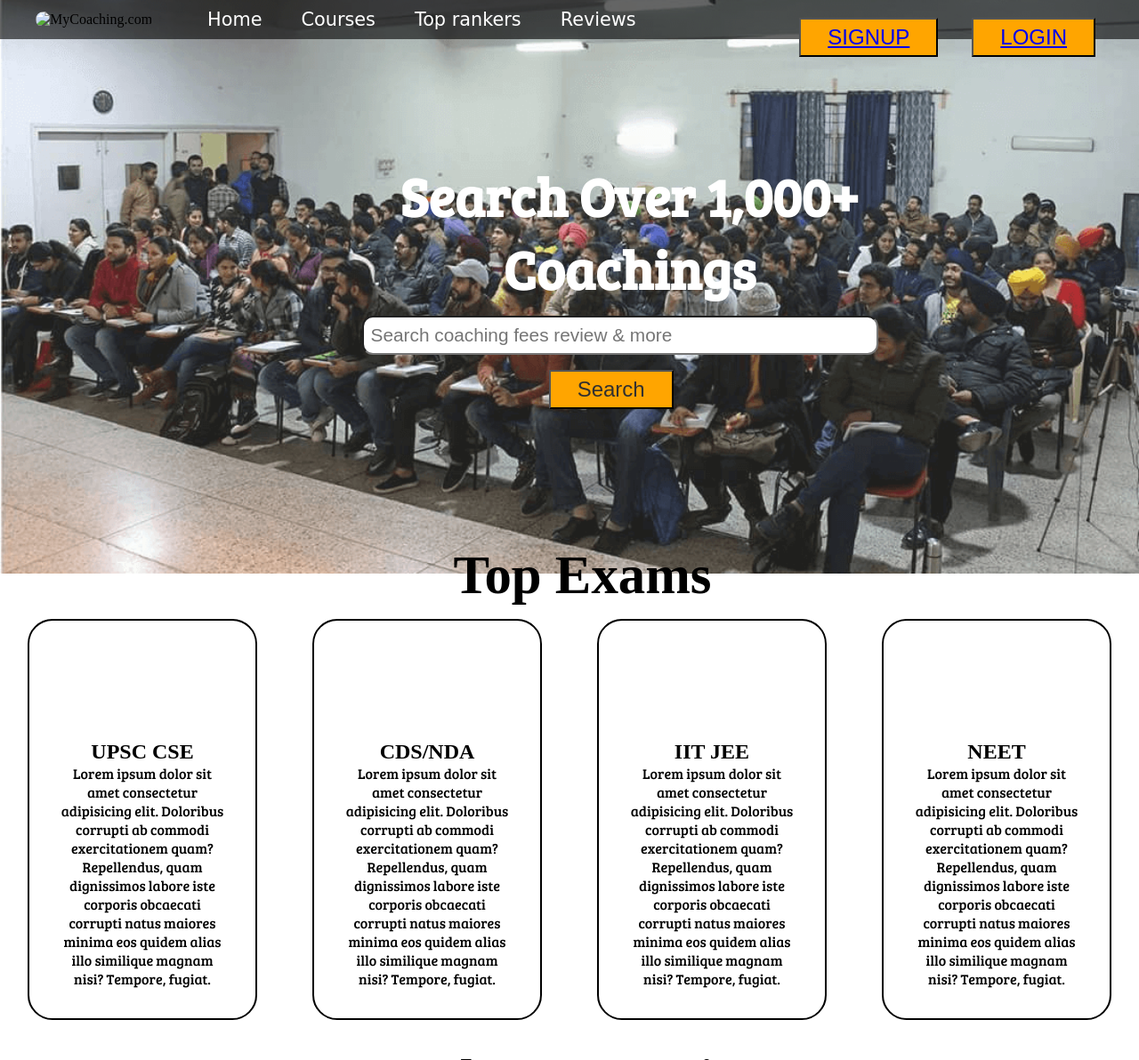
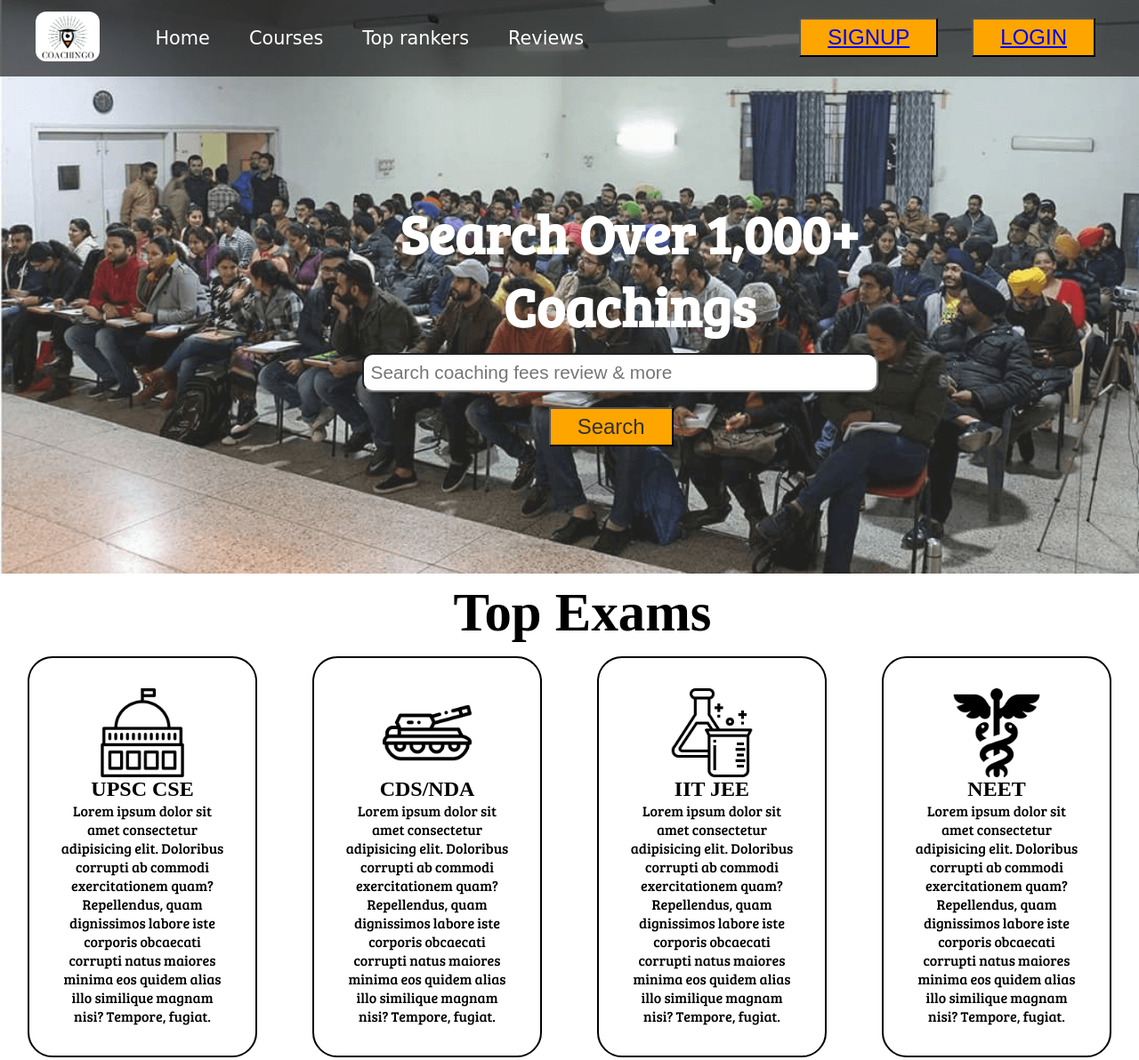
Before and after one commit to Beatbox7084/coachingo, a plain HTML site: page index.html in a window 1280 px wide. Shown: the top 1192 px of the page at 89% size. Drawn offline with Linux system fonts and the light colour scheme; files that its build step writes are made by us from their sources; files whose address does not match are found by name; a web font is replaced by a local one.

Commit message:
Update index.html

```diff
--- a/index.html
+++ b/index.html
@@ -12,7 +12,7 @@
 <body>
     <nav id="navbar">
         <div id="logo">
-            <img src="../Logo.jpg" alt="MyCoaching.com">
+            <img src="./images/Logo.jpg" alt="MyCoaching.com">
         </div>
         <ul>
             <li class="item"><a href="index.html">Home</a></li>
@@ -41,22 +41,22 @@
         <h1 class="h-primary center">Top Exams</h1>
         <div id="services">
             <div class="box">
-                <img src="parliament.png" alt="">
+                <img src="./images/parliament.png" alt="">
                 <h2 class="h-secondary center">UPSC CSE</h2>
                 <p class="center">Lorem ipsum dolor sit amet consectetur adipisicing elit. Doloribus corrupti ab commodi exercitationem quam? Repellendus, quam dignissimos labore iste corporis obcaecati corrupti natus maiores minima eos quidem alias illo similique magnam nisi? Tempore, fugiat.</p>
             </div>
             <div class="box">
-                <img src="tank.png" alt="">
+                <img src="./images/tank.png" alt="">
                 <h2 class="h-secondary center">CDS/NDA</h2>
                 <p class="center">Lorem ipsum dolor sit amet consectetur adipisicing elit. Doloribus corrupti ab commodi exercitationem quam? Repellendus, quam dignissimos labore iste corporis obcaecati corrupti natus maiores minima eos quidem alias illo similique magnam nisi? Tempore, fugiat.</p>
             </div>
             <div class="box">
-                <img src="test-tube.png" alt="">
+                <img src="./images/test-tube.png" alt="">
                 <h2 class="h-secondary center">IIT JEE</h2>
                 <p class="center">Lorem ipsum dolor sit amet consectetur adipisicing elit. Doloribus corrupti ab commodi exercitationem quam? Repellendus, quam dignissimos labore iste corporis obcaecati corrupti natus maiores minima eos quidem alias illo similique magnam nisi? Tempore, fugiat.</p>
             </div>
             <div class="box">
-                <img src="caduceus.png" alt="">
+                <img src="./images/caduceus.png" alt="">
                 <h2 class="h-secondary center">NEET</h2>
                 <p class="center">Lorem ipsum dolor sit amet consectetur adipisicing elit. Doloribus corrupti ab commodi exercitationem quam? Repellendus, quam dignissimos labore iste corporis obcaecati corrupti natus maiores minima eos quidem alias illo similique magnam nisi? Tempore, fugiat.</p>
             </div>
```
